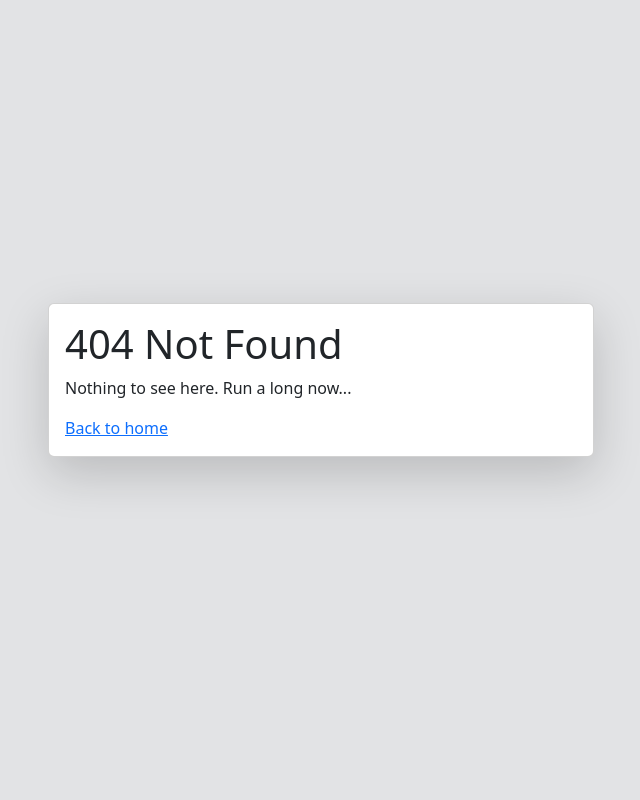
After one commit to kidino/training-mvc, a PHP site: template app/Views/home/404.php in a window 1280 px wide. The commit adds this page. Shown: the whole page, without its empty margins (319-959 px from the left). Run offline with PHP 8.4, Linux system fonts and the light colour scheme; the template is opened without the code that fills it, so the values that code supplies are empty; a stand-in replaces the project's code that opens the database connection.

Commit message:
adding 404 and some changes
Signed-off-by: Iszuddin Ismail <dino@websegera.my>

```diff
--- a/app/Controllers/Home.php
+++ b/app/Controllers/Home.php
@@ -13,4 +13,8 @@ class Home extends Controller {
         echo $this->templates->render('home::about');
     }
 
+    function not_found() {
+        header('HTTP/1.1 404 Not Found');
+        echo $this->templates->render('home::404');
+    }
 }
--- /dev/null
+++ b/app/Views/home/404.php
@@ -0,0 +1,24 @@
+<html data-bs-theme="light" lang="en" style>
+<head>
+    <meta charset="utf-8" />
+    <meta name="viewport" content="width=device-width, initial-scale=1.0, shrink-to-fit=no" />
+    <link rel="stylesheet" href="https://cdn.jsdelivr.net/npm/bootstrap@5.3.2/dist/css/bootstrap.min.css">
+    <title>404 Not Found</title>
+</head>
+
+<body class="bg-secondary-subtle">
+    <div class="container">
+        <div class="row d-flex d-xxl-flex justify-content-center align-items-center" style="height: 95vh;">
+            <div class="col-sm-10 col-md-8 col-lg-7 col-xl-6 col-xxl-5">
+                <div class="card shadow-lg">
+                    <div class="card-body">
+                        <h1 class="card-title">404 Not Found</h1>
+                        <p class="card-text">Nothing to see here. Run a long now...</p><a class="card-link" href="/">Back to home</a>
+                    </div>
+                </div>
+            </div>
+        </div>
+    </div>
+</body>
+
+</html>
--- a/app/Views/home/user-list.php
+++ b/app/Views/home/user-list.php
@@ -12,6 +12,7 @@
             <th>ID</th>
             <th>Username</th>
             <th>Email</th>
+            <th>Role</th>
             <th></th>
         </tr>
     </thead>
@@ -21,6 +22,7 @@
                 <td><?= $user['id']?></td>
                 <td><?= $user['username']?></td>
                 <td><?= $user['email']?></td>
+                <td><?= $user['role']?></td>
                 <td><a class="btn btn-sm btn-secondary" href="/user/<?= $user['id']?>">Edit</a></td>
             </tr>
         <?php endforeach; ?>
--- a/router.php
+++ b/router.php
@@ -7,6 +7,7 @@ $router = new \Bramus\Router\Router();
 
 $router->get('/', 'App\Controllers\Home@index');
 $router->get('/about', 'App\Controllers\Home@about');
+$router->set404('\App\Controllers\Home@not_found');
 
 // auth related URLs
 $router->get('/login', 'App\Controllers\Auth@login');
```
Also changed, not shown: app/Controllers/Users.php (+7 -2 lines), app/Views/home/user-details.php (+17 -0 lines).
